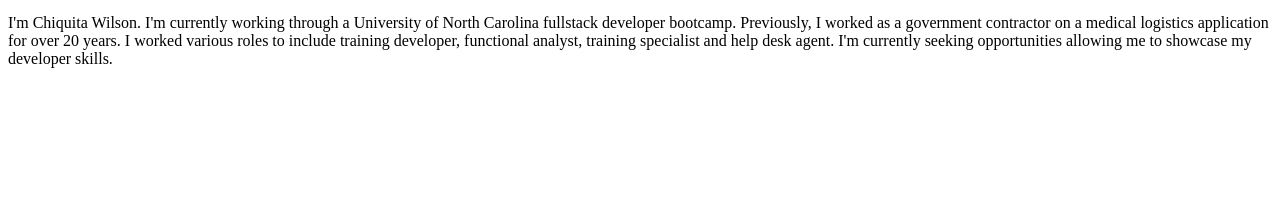
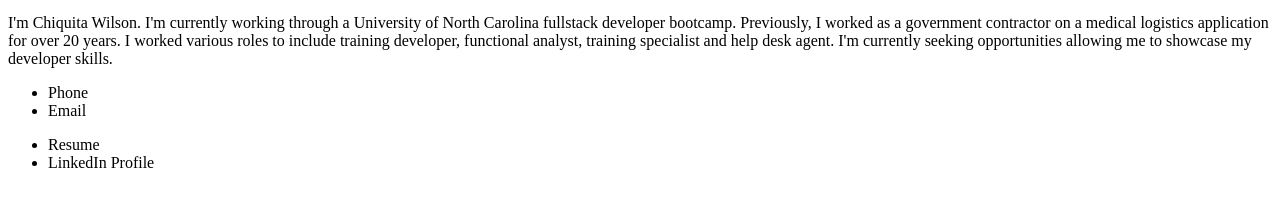
Before and after one commit to prettyinpurple/Wilson_Portfolio, a plain HTML site: page index.html in a window 1280 px wide. Shown: the part 154-360 px from the top of the page. Drawn offline with Linux system fonts and the light colour scheme.

Commit message:
added sections

```diff
--- a/index.html
+++ b/index.html
@@ -29,5 +29,26 @@
         </p>
     </section>
 
+    <section id="My Works">
+
+    </section>
+
+    <section id="Contact Me">
+        <ul>
+            <li>Phone</li>
+            <li>Email</li>
+
+        </ul>
+    </section>
+
+    <section id="Resume">
+
+        <ul>
+            <li>Resume</li>
+            <li>LinkedIn Profile</li>
+        </ul>
+    </section>
+
+
 </body>
 </html>
```
